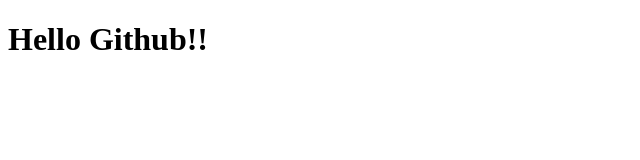
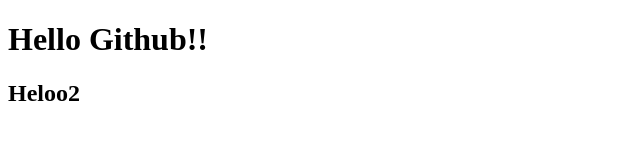
Before and after one commit to ANJONGCHUL/github, a plain HTML site: page index.html in a window 1280 px wide. Shown: the whole page, without its empty margins (0-640 px from the left). Drawn offline with Linux system fonts and the light colour scheme.

Commit message:
[Update] Hello2 추가

```diff
--- a/index.html
+++ b/index.html
@@ -8,5 +8,6 @@
 </head>
 <body>
     <h1>Hello Github!!</h1>
+    <h2>Heloo2</h2>
 </body>
 </html>
```
